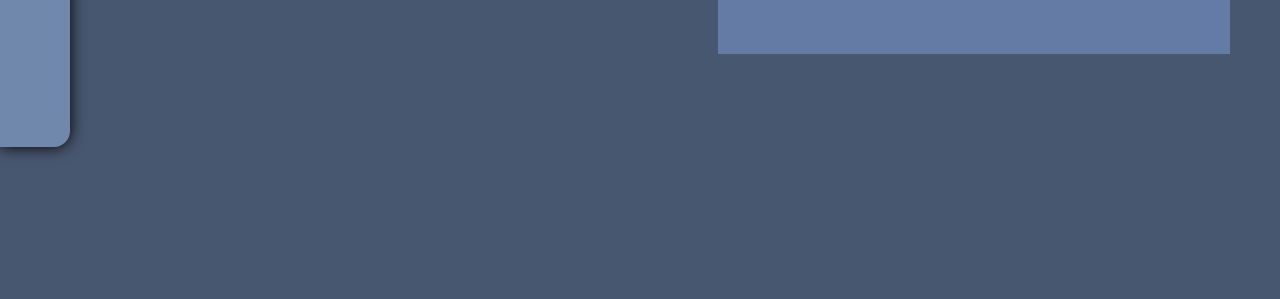
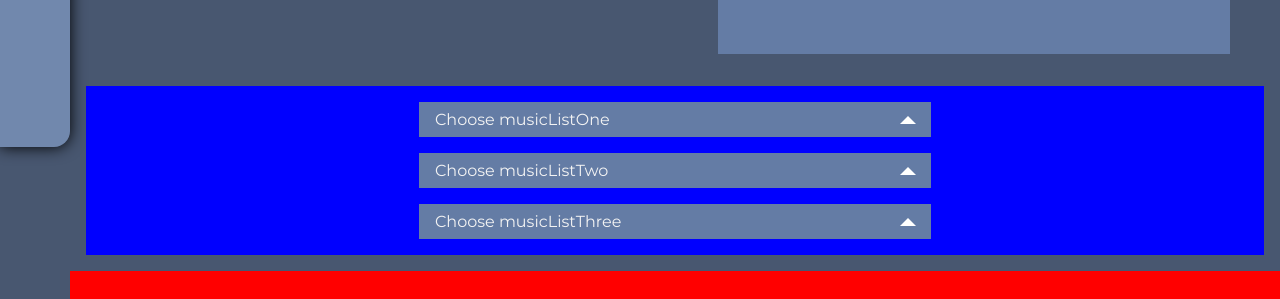
Before and after one commit to womoboy/instabkmaker-v2, a React (Create React App) app: page / in a window 1280 px wide. Shown: the part 653-952 px from the top of the page. Before the commit the page ends 800 px from the top, so only its background shows below. Built offline with nearby package versions, Linux system fonts and the light colour scheme; data requests are answered from the project's data file.

Commit message:
dropDown finished and create new component vfxMenu

```diff
--- a/src/components/dropDown/DropDown.css
+++ b/src/components/dropDown/DropDown.css
@@ -0,0 +1,70 @@
+.drop-down {
+    position: relative;
+    width: min(100%, 512px);
+    margin: auto;
+}
+
+.drop-down .select-frame {
+  position: relative;
+  background-color: #647ca5;
+}
+
+.drop-down .select-label {
+  color: var(--white-color);
+  padding: 0.5rem 1rem;
+  display: block;
+  cursor: pointer;
+}
+
+.drop-down .caret {
+  position: absolute;
+  top: 50%;
+  transform: translateY(-50%);
+  right: 15px;
+  border-left: 0.5rem solid transparent;
+  border-right: 0.5rem solid transparent;
+  border-bottom: 0.5rem solid white;
+  transition: all 0.3s;
+  pointer-events: none;
+}
+
+/*when caret get active class*/
+.drop-down .caret.active {
+  transform: translateY(-50%) rotate(-180deg);
+}
+
+.drop-down input[type="radio"] {
+    display: none;
+}
+
+.drop-down .list-option {
+    background-color: #354052;
+    transition: all 0.3s;
+    position: absolute;
+    top: 2.1.2rem;
+    left: 0;
+    width: 100%;
+    overflow-y: scroll;
+    height: 0;
+    opacity: 0;
+    z-index: 1;
+
+}
+
+.drop-down .list-option.active {
+    height: 320px;
+    opacity: 1;
+}
+
+.drop-down .option label{
+    display: inline-block;
+    padding: 0.5rem 1rem;
+    border-bottom: 1px solid rgba(128, 128, 128, 0.254);
+    width: 100%;
+    cursor: pointer;
+    color: var(--white-color);
+}
+
+.drop-down .option:hover {
+    background-color: var(--secound-color);
+}
--- a/src/components/dropDown/DropDown.js
+++ b/src/components/dropDown/DropDown.js
@@ -1,11 +1,57 @@
-import { useEffect, useState } from "react";
 import useFetch from "../../custom/hooks/useFetch";
+import { useState, useEffect } from "react";
+import "./DropDown.css";
 
-const DropDown = ({ url, }) => {
-  useFetch(url)
+const DropDown = ({ url, title }) => {
+  const [response, error, isPending] = useFetch(url);
+  const [menuClickState, setMenuClickState] = useState(false);
+  const [selectOption, setSelectOption] = useState(null);
+
+  useEffect(() => {
+    if(selectOption) {
+      console.log(selectOption);
+    }
+  }, [selectOption])
+
+  const handleOptionClick = (event) => {
+    setSelectOption({id: event.target.id.split('-').filter(word => word !== title).join(''), title: event.target.value});
+    setMenuClickState(false);
+  };
+
+  const handleSelectClick = () => {
+    setMenuClickState(!menuClickState);
+  }
+
   return (
     <div className="drop-down">
-      <div className="select"></div>
+      <div className="select-frame">
+        <span
+          className="select-label"
+          onClick={() => handleSelectClick()}
+        >
+          {selectOption ? selectOption.title : `Choose ${title}`}
+        </span>
+        <div className={`caret ${menuClickState ? "active" : "null"}`}></div>
+      </div>
+      <ul className={`list-option ${menuClickState ? 'active' : "null"}`}>
+        {isPending && "loading ..."}
+        {error && `Somting is wrong the error is: ${error}`}
+        {response &&
+          response.map((data) => {
+            return (
+              <li className="option" key={data.id}>
+                <input
+                  className="no-display"
+                  id={`${title}-${data.id}`}
+                  value={data.title}
+                  type="radio"
+                  onClick={handleOptionClick}
+                />
+                <label htmlFor={`${title}-${data.id}`}>{data.title}</label>
+              </li>
+            );
+          })}
+      </ul>
     </div>
   );
 };
--- /dev/null
+++ b/src/components/vfxMenu/VfxMenu.css
@@ -0,0 +1,7 @@
+.vfx-menu {
+    background-color: blue;
+    padding: 1rem;
+    display: grid;
+    grid-template-columns: 1fr;
+    gap: 1rem;
+}
--- /dev/null
+++ b/src/components/vfxMenu/VfxMenu.js
@@ -0,0 +1,14 @@
+import DropDown from "../dropDown/DropDown";
+import './VfxMenu.css';
+
+const VfxMenu = () => {
+    return (
+        <div className="vfx-menu">
+            <DropDown url={'http://localhost:8000/menus'} title='musicListOne' />
+            <DropDown url={'http://localhost:8000/menus'} title='musicListTwo' />
+            <DropDown url={'http://localhost:8000/menus'} title='musicListThree' />
+        </div>
+    );
+}
+
+export default VfxMenu;
--- a/src/pages/Home.js
+++ b/src/pages/Home.js
@@ -3,6 +3,7 @@ import ListMenu from '../components/listMenu/ListMenu';
 import ListOptions from '../components/listOptions/ListOptions';
 import TestComponent from '../components/testComponent/TestComponent';
 import { useState, useEffect } from 'react';
+import VfxMenu from "../components/vfxMenu/VfxMenu";
 
 const Home = () => {
   const [menusData, setMenusData] = useState(null);
@@ -45,7 +46,11 @@ const Home = () => {
         </div>
       </section>
 
-      <section>
+      <section className="vfx-section">
+        <VfxMenu />
+      </section>
+
+      <section style={{height: '500px',backgroundColor: 'red'}}>
 
       </section>
     </div>
```
